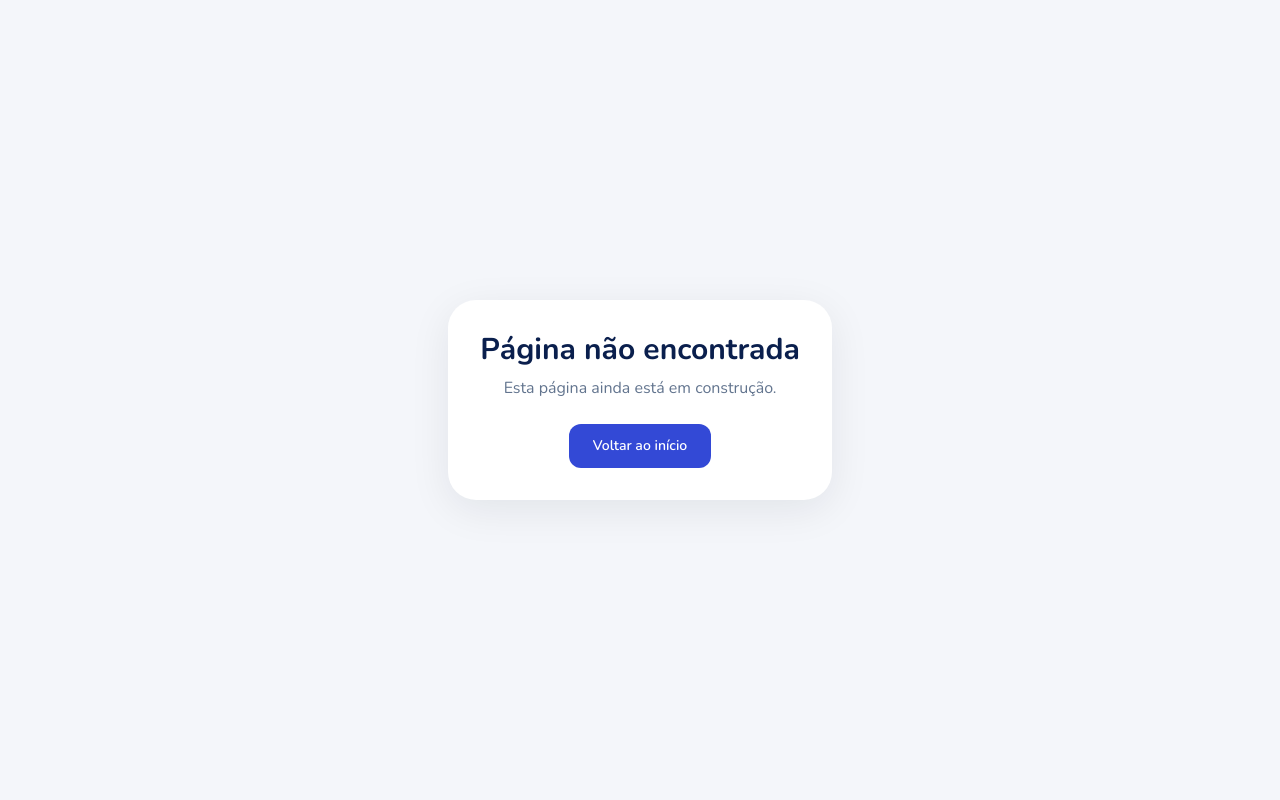
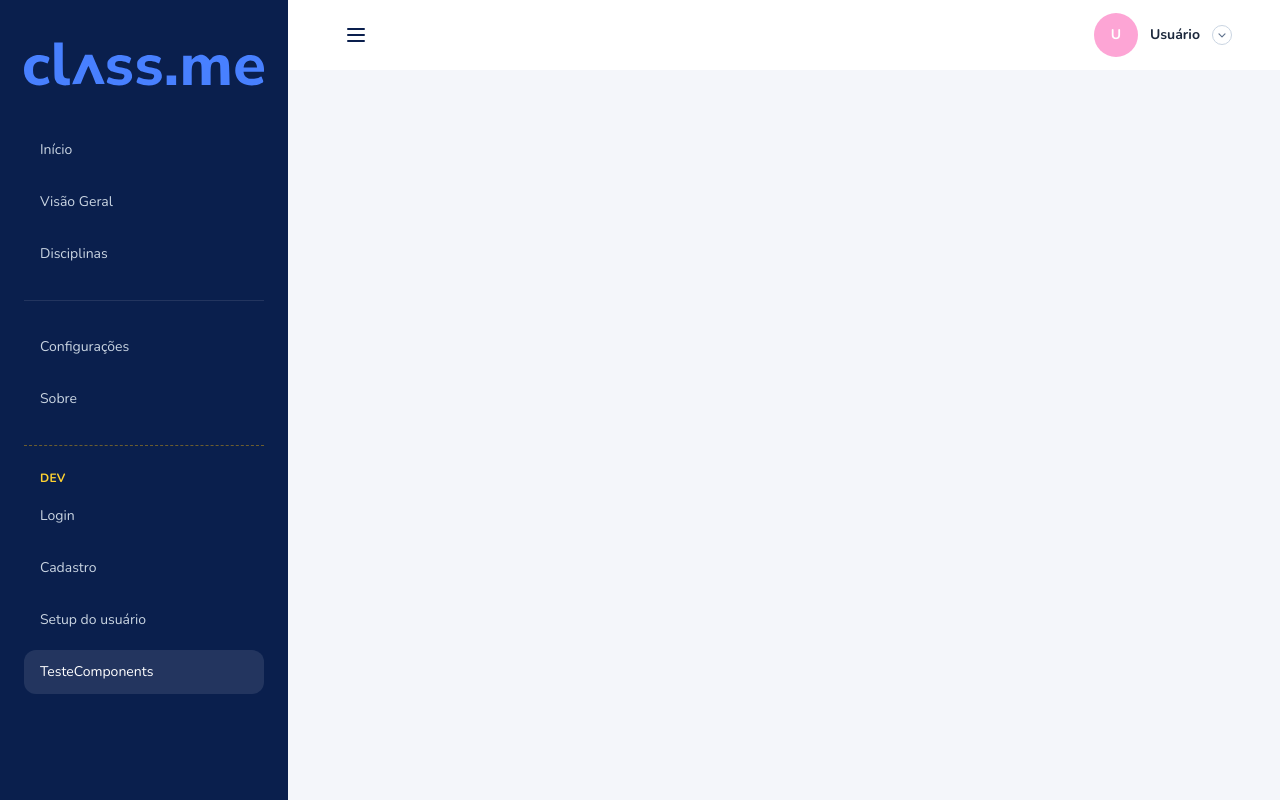
Before and after one commit to VegepeTijuca/front-end, a React (Vite) app: page /testeComponents in a window 1280 px wide. Built offline with nearby package versions, Linux system fonts and the light colour scheme; no server answers.

Commit message:
Criei  o componente

```diff
--- a/src/App.jsx
+++ b/src/App.jsx
@@ -8,6 +8,7 @@ import Login from './pages/PaginaLogin';
 import Cadastro from './pages/PaginaCadastro';
 import Disciplina from './pages/Disciplina';
 import EmBreve from './pages/EmBreve';
+import TesteComponents from './pages/TesteComponents';
 
 export default function App() {
   return (
@@ -18,7 +19,7 @@ export default function App() {
             <Route path="/" element={<PaginaInicial />} />
             <Route path="/dashboard" element={<Dashboard />} />
             <Route path="/disciplinas" element={<Disciplina />} />
-            <Route path="/simulados" element={<EmBreve titulo="Simulados" />} />
+            <Route path="/testeComponents" element={<TesteComponents titulo="TesteComponents" />} />
             <Route path="/configuracoes" element={<EmBreve titulo="Configurações" />} />
             <Route path="/sobre" element={<EmBreve titulo="Sobre" />} />
           </Route>
@@ -28,8 +29,6 @@ export default function App() {
           <Route path="/login" element={<Login />} />
           <Route path="/cadastro" element={<Cadastro />} />
           <Route path="/recuperar-senha" element={<EmBreve titulo="Recuperar senha" tela />} />
-          <Route path="/privacidade" element={<EmBreve titulo="Política de Privacidade" tela />} />
-          <Route path="/termos" element={<EmBreve titulo="Termos de Serviço" tela />} />
 
           <Route path="*" element={<EmBreve titulo="Página não encontrada" tela />} />
         </Routes>
--- /dev/null
+++ b/src/components/CardDisciplina.jsx
@@ -0,0 +1,8 @@
+export default function CardDisciplina() {
+
+    return (
+        <div>
+            <div></div>
+        </div>
+    )
+}
--- a/src/components/ListaConteudos.jsx
+++ b/src/components/ListaConteudos.jsx
@@ -13,7 +13,7 @@ export default function ListaConteudos() {
         <div>
             {conteudos.map((conteudo, index) => (
                 <div key={conteudo.id ?? index}>
-                    {conteudo.titulo ?? conteudo.nome ?? String(conteudo)}
+                    {conteudo.name ?? conteudo.nome ?? String(conteudo)}
                 </div>
             ))}
         </div>
--- a/src/components/Navbar.jsx
+++ b/src/components/Navbar.jsx
@@ -6,7 +6,6 @@ const mainItems = [
   { label: 'Início', to: '/', end: true },
   { label: 'Visão Geral', to: '/dashboard' },
   { label: 'Disciplinas', to: '/disciplinas' },
-  { label: 'Simulados', to: '/simulados' },
 ];
 
 const siteItems = [
@@ -20,6 +19,7 @@ const devItems = import.meta.env.DEV
       { label: 'Login', to: '/login' },
       { label: 'Cadastro', to: '/cadastro' },
       { label: 'Setup do usuário', to: '/setup-usuario' },
+      { label: 'TesteComponents', to: '/testeComponents' },
     ]
   : [];
 
--- /dev/null
+++ b/src/pages/TesteComponents.jsx
@@ -0,0 +1,8 @@
+import CardDisciplina from "../components/CardDisciplina"
+
+export default function TesteComponents() {
+
+    return (
+        <CardDisciplina />
+    )
+}
```
